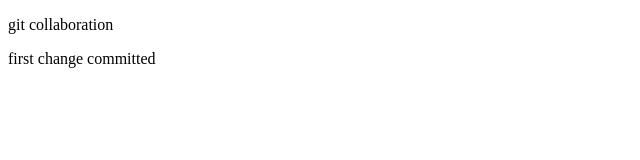
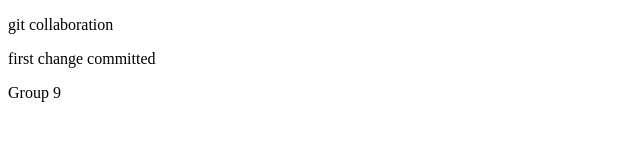
Before and after one commit to gooseman147/Git-collaboration, a plain HTML site: page index.html in a window 1280 px wide. Shown: the full height of the page, 0-640 px from the left. Drawn offline with Linux system fonts and the light colour scheme.

Commit message:
Update index.html

```diff
--- a/index.html
+++ b/index.html
@@ -8,5 +8,6 @@
   <body>
     <p>git collaboration</p>
     <p>first change committed</p>
+    <p>Group 9</p>
   </body>
 </html>
```
